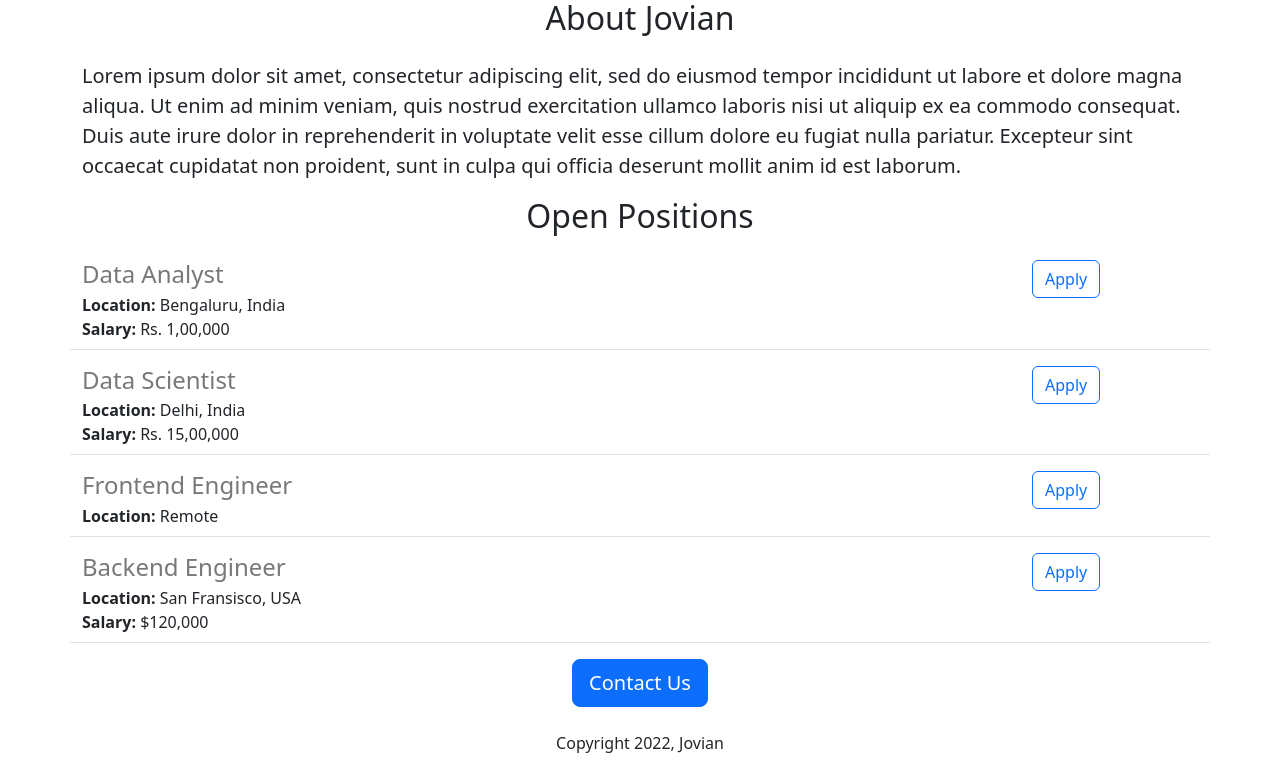
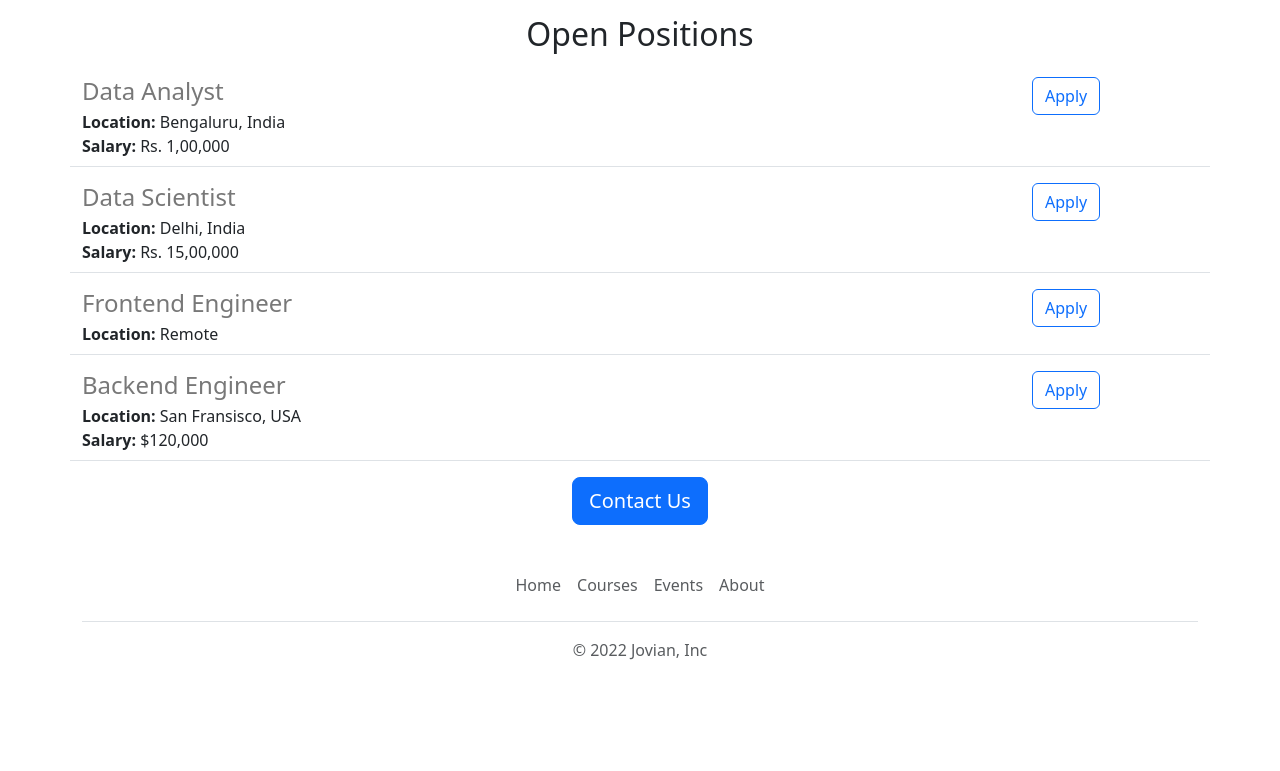
Before and after one commit to PaleProxy/careers-website-v2, a Flask app: page / in a window 1280 px wide. Shown: the part 833-1604 px from the top of the page. After the commit the page ends 1493 px from the top, so only its background shows below. Run offline with Flask 2, Linux system fonts and the light colour scheme.

Commit message:
functional and aesthetic improvements

```diff
--- /dev/null
+++ b/templates/footer.html
@@ -0,0 +1,12 @@
+<div class="container">
+  <footer class="py-3 my-4">
+    <ul class="nav justify-content-center border-bottom pb-3 mb-3">
+      <li class="nav-item"><a target="_blank" href="https://jovian.ai" class="nav-link px-2 text-muted">Home</a></li>
+      <li class="nav-item"><a target="_blank" href="https://jovian.ai/learn" class="nav-link px-2 text-muted">Courses</a></li>
+
+      <li class="nav-item"><a target="_blank" href="https://jovian.ai/events" class="nav-link px-2 text-muted">Events</a></li>
+      <li class="nav-item"><a href="https://jovian.ai/about" class="nav-link px-2 text-muted">About</a></li>
+    </ul>
+    <p class="text-center text-muted">&copy; 2022 Jovian, Inc</p>
+  </footer>
+</div>
--- a/templates/home.html
+++ b/templates/home.html
@@ -7,17 +7,32 @@
 
   <title>Jovian Careers</title>
    <link href="https://cdn.jsdelivr.net/npm/bootstrap@5.3.0-alpha1/dist/css/bootstrap.min.css" rel="stylesheet" integrity="sha384-GLhlTQ8iRABdZLl6O3oVMWSktQOp6b7In1Zl3/Jr59b6EGGoI1aFkw7cmDA6j6gD" crossorigin="anonymous">
+  <style>
+    #banner{
+      height: 360px;
+      width: 100%;
+      object-fit:cover;
+      margin-bottom: 16px  ;
+    }
+  </style>
 </head>
 <body>
+  {% include 'nav.html'%}
+  <img class ="img-fluid"id="banner" src="https://careers-website.metalgearmeow.repl.co/static/banner.jpg"   alt="">
   <div class="container">
   <h1 class="text-center mt-2 mb-4">{{company_name}} Careers
   </h1>
-<img class ="img-fluid"id="banner" src="https://careers-website.metalgearmeow.repl.co/static/banner.jpg"   alt="">
-
-  <h2 class="text-center mt-2 mb-4">About Jovian</h2>
+    <div class="row" style="margin-bottom:16px;">
+      <div class="col-md-6">
   <p class="lead">
     Lorem ipsum dolor sit amet, consectetur adipiscing elit, sed do eiusmod tempor incididunt ut labore et dolore magna aliqua. Ut enim ad minim veniam, quis nostrud exercitation ullamco laboris nisi ut aliquip ex ea commodo consequat. Duis aute irure dolor in reprehenderit in voluptate velit esse cillum dolore eu fugiat nulla pariatur. Excepteur sint occaecat cupidatat non proident, sunt in culpa qui officia deserunt mollit anim id est laborum.
   </p>
+        </div>
+      <div class="d-none d-md-block col-md-6">
+      <img src="/static/people.jpg" style="height:320px;border-radius:4px;">
+        </div>
+  </div>
+
   <h2 class="text-center mt-2 mb-4">Open Positions</h2>
   <div>
     {% for job in jobs %}
@@ -25,9 +40,9 @@
     {% endfor %}
   </div>
     <div class="text-center">
-      <button class="btn btn-primary btn-lg">Contact Us</button>
-      <p class="mt-4">Copyright 2022,  Jovian</p>
+      <a href=" mailto:hello@jovian.ai?subject=Question%20about%20Job%20Openings&body=My%20name%3A%20%3Cyour%20name%20here%3E%0D%0A%0D%0AMy%20Question%3A%20%3Center%20question%20here%3E " class="btn btn-primary btn-lg">Contact Us</a>
     </div>
     </div>
+  {% include 'footer.html' %}
 </body>
 </html>
--- a/templates/jobitem.html
+++ b/templates/jobitem.html
@@ -12,8 +12,8 @@
       </div>
       {% endif %}
       </div>
-     <div class="col-2">
-            <button type="button" class="btn btn-outline-primary">Apply</button>
+     <div class="col-2 padding-right:16px">
+            <a href=" mailto:hello@jovian.ai?subject=Application%20for%20{{job['title']}}&body=My%20name%3A%20%3Cyour%20name%20here%3E%0D%0A%0D%0AMy%20Resume%20link%3A%20%3Cresume%20link%3E%0D%0A%0D%0AMy%20LinkedIn%20link%3A%20%3Clinkedin%20link%3E " type="button" class="btn btn-outline-primary">Apply</a>
      </div>
 
 
--- /dev/null
+++ b/templates/nav.html
@@ -0,0 +1,9 @@
+<nav class="navbar shadow-sm fixed-top bg-white">
+  <div class="container-fluid">
+    <a class="navbar-brand" href="#">
+      <img src="/static/logo.svg" alt="Logo" width="30" height="24" class="d-inline-block align-text-top">
+      Jovian
+    </a>
+  </div>
+</nav>
+<div style="height:56px"></div>
```
Also changed, not shown: static/logo.svg (added), 1 other file.
